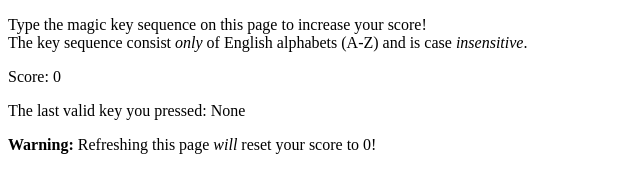
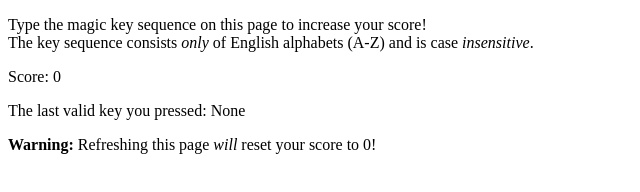
Before and after one commit to kevin-he-01/dove, a plain HTML site: page index.html in a window 1280 px wide. Shown: the full height of the page, 0-640 px from the left. Drawn offline with Linux system fonts and the light colour scheme.

Commit message:
Fix grammar mistake

```diff
--- a/index.html
+++ b/index.html
@@ -9,7 +9,7 @@
 <body>
     <p>
         Type the magic key sequence on this page to increase your score! <br>
-        The key sequence consist <em>only</em> of English alphabets (A-Z) and is case <em>insensitive</em>.
+        The key sequence consists <em>only</em> of English alphabets (A-Z) and is case <em>insensitive</em>.
     </p>
     <p>Score: <span id="score"><strong>!!! Please enable Javascript for this demo to work !!!</strong></span></p>
     <p>The last valid key you pressed: <span id="key">None</span></p>
```
